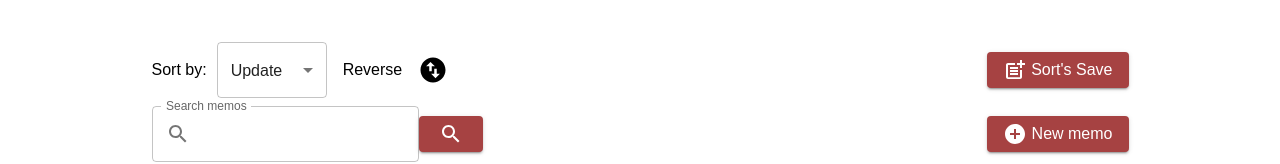
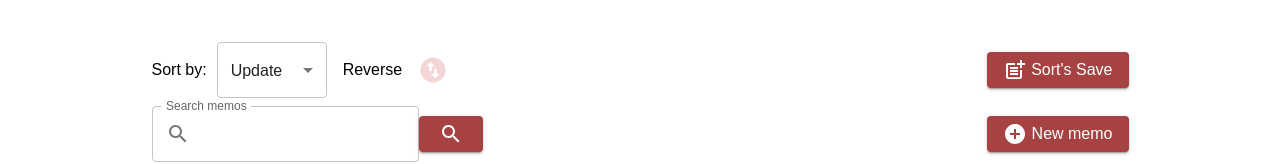
Before and after one commit to 210on/infox, a React (Vite) app: page /memolist in a window 1280 px wide. Shown: the part 143-307 px from the top of the page. Built offline with nearby package versions, Linux system fonts and the light colour scheme.

Commit message:
icon color change

```diff
--- a/src/pages/MemoList.tsx
+++ b/src/pages/MemoList.tsx
@@ -300,7 +300,7 @@ export function MemoList(): JSX.Element {
           </Typography>
           <SwapVerticalCircleIcon
             onClick={handleReverseToggle}
-            style={{ transform: reverseOrder ? 'rotate(180deg)' : 'rotate(0deg)', fontSize: '30px', transition: 'transform 0.3s ease-in-out', cursor: 'pointer' }}
+            style={{ transform: reverseOrder ? 'rotate(180deg)' : 'rotate(0deg)', fontSize: '30px', transition: 'transform 0.3s ease-in-out, color 0.3s ease-in-out', cursor: 'pointer', color: reverseOrder ? '#a64242' : '#f4d6d6', }}
           />
         </Box>
         <Box>
```
